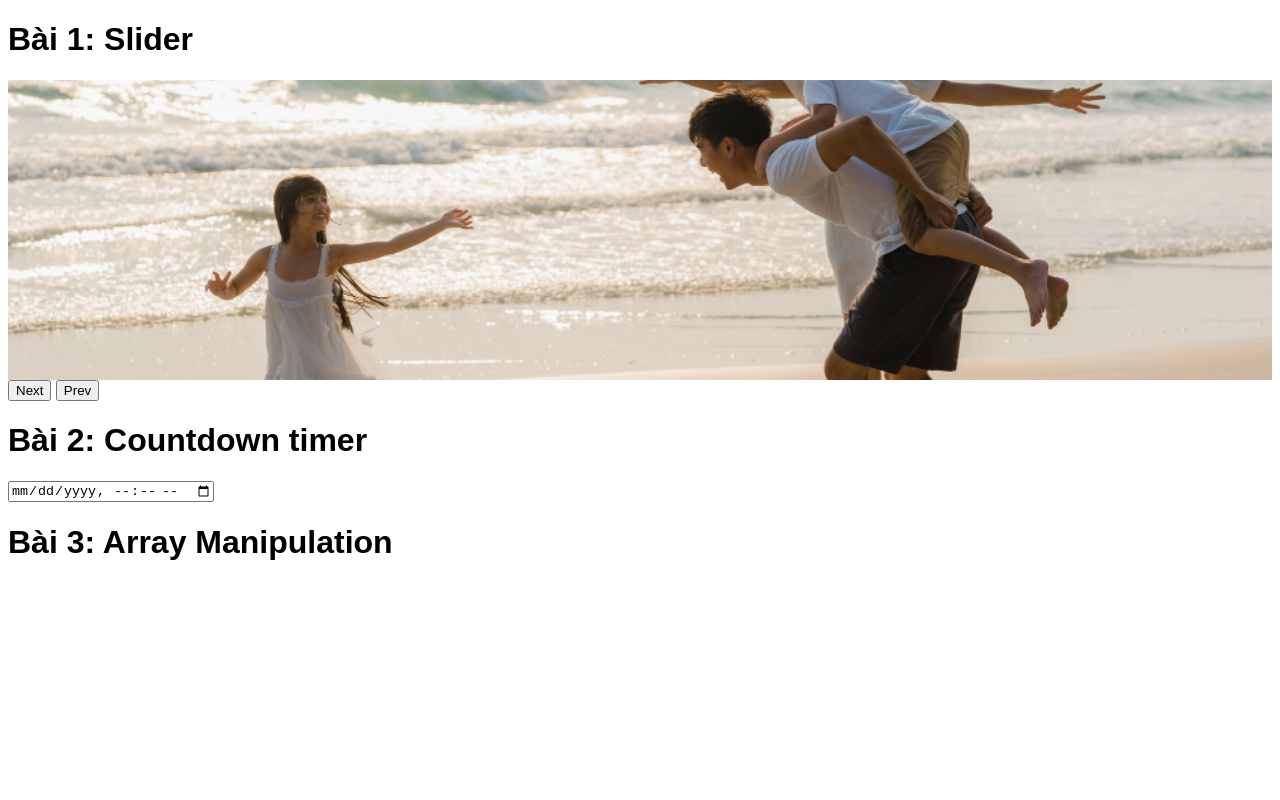
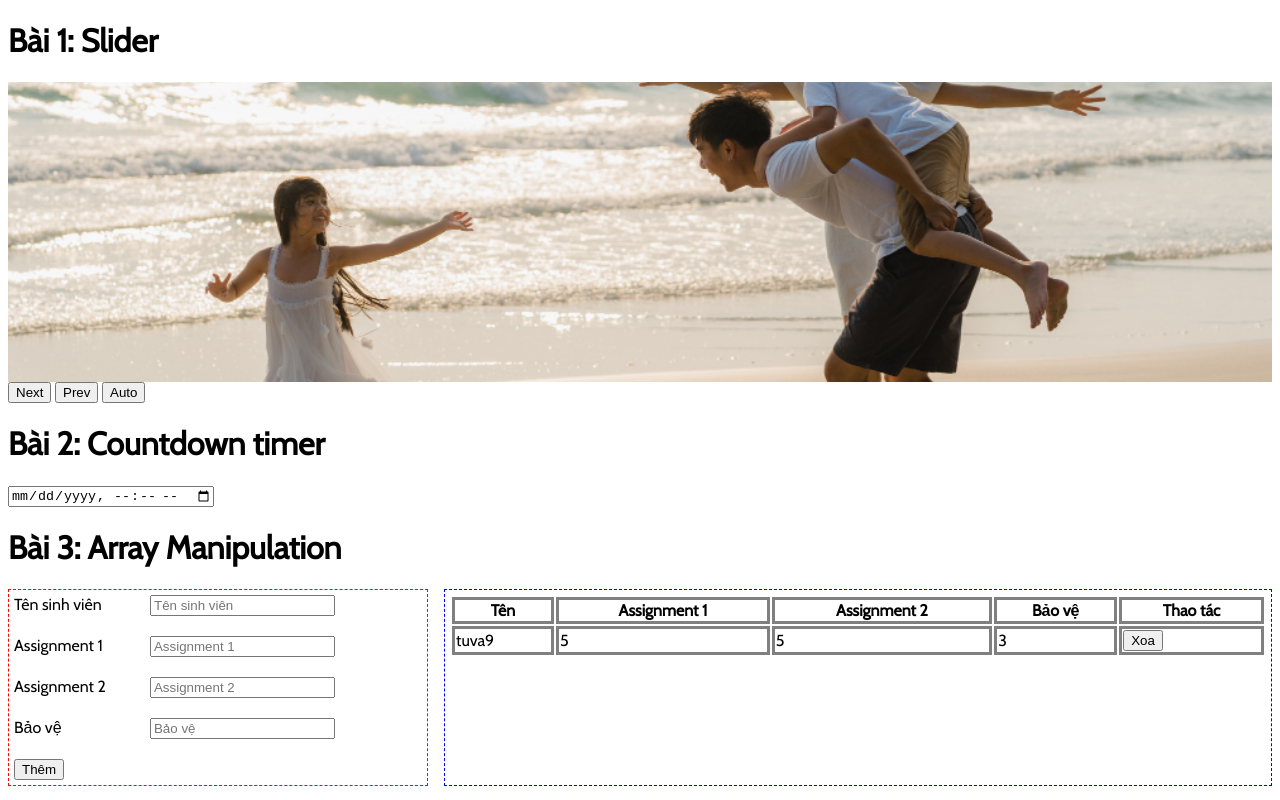
Before and after one commit to vuanhtu1993/poly-training-web1043, a plain HTML site: page index.html in a window 1280 px wide. Drawn offline with nearby package versions, Linux system fonts and the light colour scheme; a web font is replaced by a local one.

Commit message:
Bài 3: form

```diff
--- a/css/common.css
+++ b/css/common.css
@@ -2,9 +2,55 @@
 @import url('./timer.css');
 
 body {
-    font-family: 'Preahvihear', sans-serif;
+    font-family: 'Cabin', sans-serif;
 }
 
 .flex {
     display: flex;
 }
+
+.gap-4 {
+    gap: 16px;
+  }
+
+  .w-1\/3 {
+    width: 33.33%;
+  }
+
+  .w-1\/2 {
+    width: 50%;
+  }
+
+  .w-2\/3 {
+    width: 66.66%;
+  }
+
+  .w-full {
+    width: 100%;
+  }
+
+  .border-red {
+    padding: 5px;
+    border: 1px dashed red;
+  }
+
+  .border-blue {
+    padding: 5px;
+    border: 1px dashed blue;
+  }
+
+  th,
+  td {
+    border-color: gray;
+    border-style: solid;
+  }
+
+  .mt-2 {
+    margin-top: 8px;
+  }
+
+  .error {
+    min-height: 20px;
+    font-size: 10px;
+    color: red;
+  }
--- a/index.html
+++ b/index.html
@@ -6,26 +6,68 @@
     <meta name="viewport" content="width=device-width, initial-scale=1.0" />
     <meta http-equiv="X-UA-Compatible" content="ie=edge" />
     <link rel="stylesheet" href="./css/common.css">
-    <link rel="preconnect" href="https://fonts.googleapis.com">
-    <link rel="preconnect" href="https://fonts.gstatic.com" crossorigin>
-    <link href="https://fonts.googleapis.com/css2?family=Open+Sans:wght@300&family=Preahvihear&display=swap"
+    <link
+        href="https://fonts.googleapis.com/css2?family=Cabin&family=Josefin+Sans:ital,wght@1,300&family=Open+Sans:wght@300&family=Preahvihear&display=swap"
         rel="stylesheet">
     <title>Training Javascript </title>
 </head>
 
 <body>
     <h1>Bài 1: Slider</h1>
-    <div id="slider"></div>
+    <div id="app1"></div>
     <h1>Bài 2: Countdown timer</h1>
     <label for="">
         <input type="datetime-local" name="" id="timer-input">
     </label>
-    <div id="timer">
+    <div id="app2">
     </div>
     <h1>Bài 3: Array Manipulation</h1>
+    <div class="flex gap-4">
+        <div class="border-red w-1/3">
+            <form action="" id="form">
+                <div class="flex">
+                    <label class="w-1/3" for="">Tên sinh viên</label>
+                    <input type="text" placeholder="Tên sinh viên" id="name" />
+                </div>
+                <div class="error error-name"></div>
+
+                <div class="flex">
+                    <label class="w-1/3" for="">Assignment 1</label>
+                    <input type="number" placeholder="Assignment 1" id="ass1" />
+                </div>
+                <div class="error error-ass1"></div>
+
+                <div class="flex">
+                    <label class="w-1/3" for="">Assignment 2</label>
+                    <input type="number" placeholder="Assignment 2" id="ass2" />
+                </div>
+                <div class="error error-ass2"></div>
+
+                <div class="flex">
+                    <label class="w-1/3" for="">Bảo vệ</label>
+                    <input type="number" placeholder="Bảo vệ" id="baove" />
+                </div>
+                <div class="error error-baove"></div>
+                <button type="submit">Thêm</button>
+            </form>
+        </div>
+        <div class="border-blue w-2/3">
+            <table class="w-full">
+                <tr>
+                    <th>Tên</th>
+                    <th>Assignment 1</th>
+                    <th>Assignment 2</th>
+                    <th>Bảo vệ</th>
+                    <th>Thao tác</th>
+                </tr>
+                <tbody id="app3"></tbody>
+            </table>
+        </div>
+    </div>
 
     <script src="./js/slide.js"></script>
     <script src="./js/timer.js"></script>
+    <script src="./js/form.js"></script>
 </body>
 
 </html>
--- /dev/null
+++ b/js/form.js
@@ -0,0 +1,80 @@
+// Khai bao DOM
+var form = document.querySelector("#form");
+var table = document.querySelector("#app3");
+
+var fields = ["name", "ass1", "ass2", "baove"];
+
+// Validate function
+function validate() {
+    var error = false;
+    var data = {};
+    for (var i = 0; i < fields.length; i++) {
+        var errorField = document.querySelector(".error-" + fields[i]);
+        // reset
+        errorField.innerHTML = "";
+        var field = document.querySelector("#" + fields[i]);
+        // Validate
+        if (field.value == "") {
+            errorField.innerHTML = "Trường dữ liệu bắt buộc";
+            error = true;
+        }
+
+        if (fields[i] == "ass1" || fields[i] == "ass2" || fields[i] == "baove") {
+            if (field.value > 10 || field.value < 0) {
+                errorField.innerHTML = "Vui lòng nhập điểm từ 0 đến 10";
+                error = true;
+            }
+        }
+        data[fields[i]] = field.value;
+    }
+    if (!error) {
+        return data;
+    }
+    return false;
+}
+
+// Array data
+var csdl = [{ name: "tuva9", ass1: 5, ass2: 5, baove: 3 }];
+
+// Render function
+function render() {
+    // Show data
+    var content = "";
+    for (var i = 0; i < csdl.length; i++) {
+        content =
+            content +
+            `
+    <tr>
+      <td>${csdl[i].name}</td>
+      <td>${csdl[i].ass1}</td>
+      <td>${csdl[i].ass2}</td>
+      <td>${csdl[i].baove}</td>
+      <td><button class="delete" data-id="${i}">Xoa</button></td>
+    </tr>
+    `;
+    }
+    table.innerHTML = content;
+    // Delete sinhvien
+    var deleteBtns = document.querySelectorAll(".delete");
+    for (var i = 0; i < deleteBtns.length; i++) {
+        deleteBtns[i].onclick = function () {
+            var id = this.dataset.id;
+            // Xoa phan tu trong mang
+            csdl.splice(id, 1);
+            render();
+        };
+    }
+}
+
+render();
+
+form.onsubmit = function (e) {
+    e.preventDefault();
+    var sinhvien = validate();
+    if (sinhvien) {
+        // them moi 1 phan tu vao mang (them vao csdl)
+        csdl.push(sinhvien);
+        render();
+        form.reset()
+    }
+};
--- a/js/slide.js
+++ b/js/slide.js
@@ -1,4 +1,4 @@
-const app1 = document.querySelector("#slider");
+const app1 = document.querySelector("#app1");
 let index = 1
 
 const next = function () {
@@ -7,6 +7,12 @@ const next = function () {
 
 const prev = function () {
   showImage(index -= 1)
+}
+
+const auto = function () {
+  setInterval(() => {
+    showImage(index++)
+  }, 2000)
 }
 
 const showImage = function () {
@@ -19,6 +25,7 @@ const showImage = function () {
       <div>
         <button id="next">Next</button>
         <button id="prev">Prev</button>
+        <button id="auto">Auto</button>
       </div>
     </div>
   `;
@@ -27,6 +34,7 @@ const showImage = function () {
   const slides = document.querySelectorAll(".slides")
   const nextBtn = document.querySelector("#next")
   const prevBtn = document.querySelector("#prev")
+  const autoBtn = document.querySelector("#auto")
   // Logic
   if (index > slides.length) {
     index = 1
@@ -37,6 +45,7 @@ const showImage = function () {
   // Event
   nextBtn.addEventListener('click', next)
   prevBtn.addEventListener('click', prev)
+  autoBtn.addEventListener('click', auto)
 };
 
-showImage(index);
+showImage()
--- a/js/timer.js
+++ b/js/timer.js
@@ -1,4 +1,4 @@
-const app2 = document.querySelector("#timer")
+const app2 = document.querySelector("#app2")
 const input = document.querySelector("#timer-input")
 
 const second = 1000,
```
